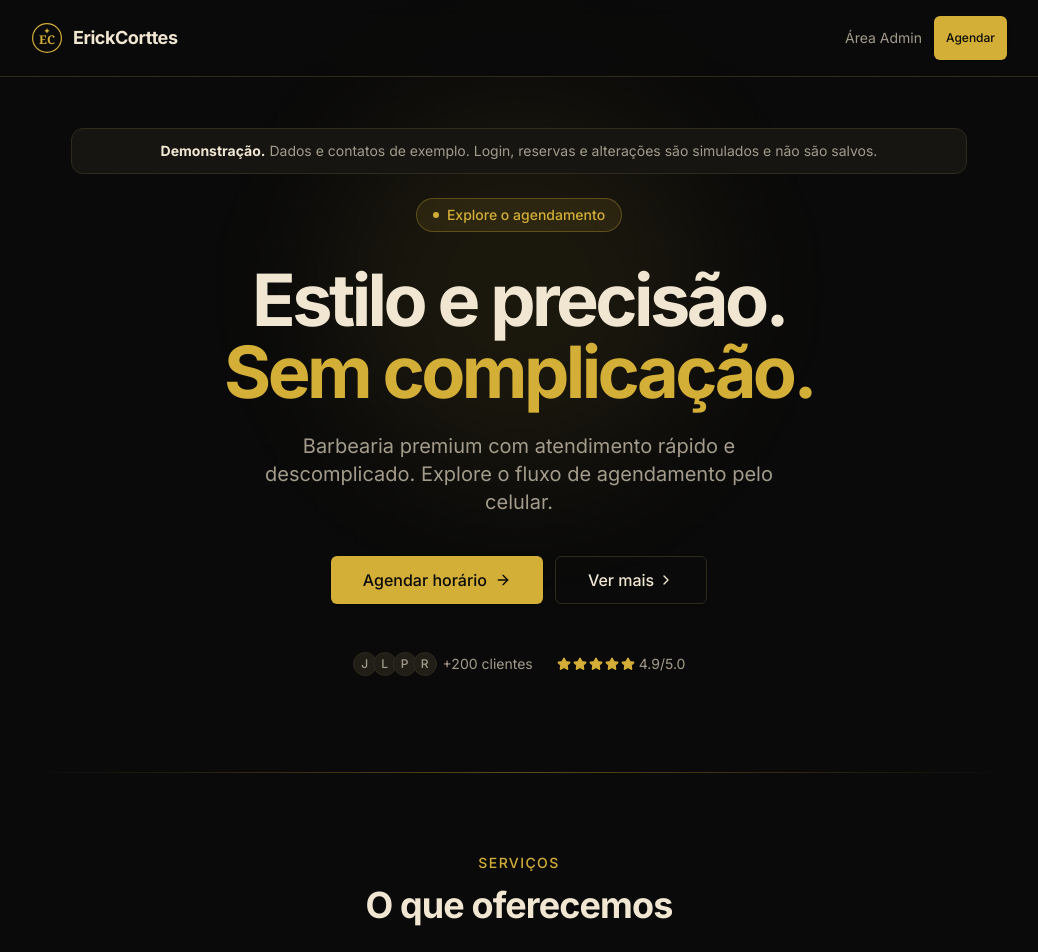
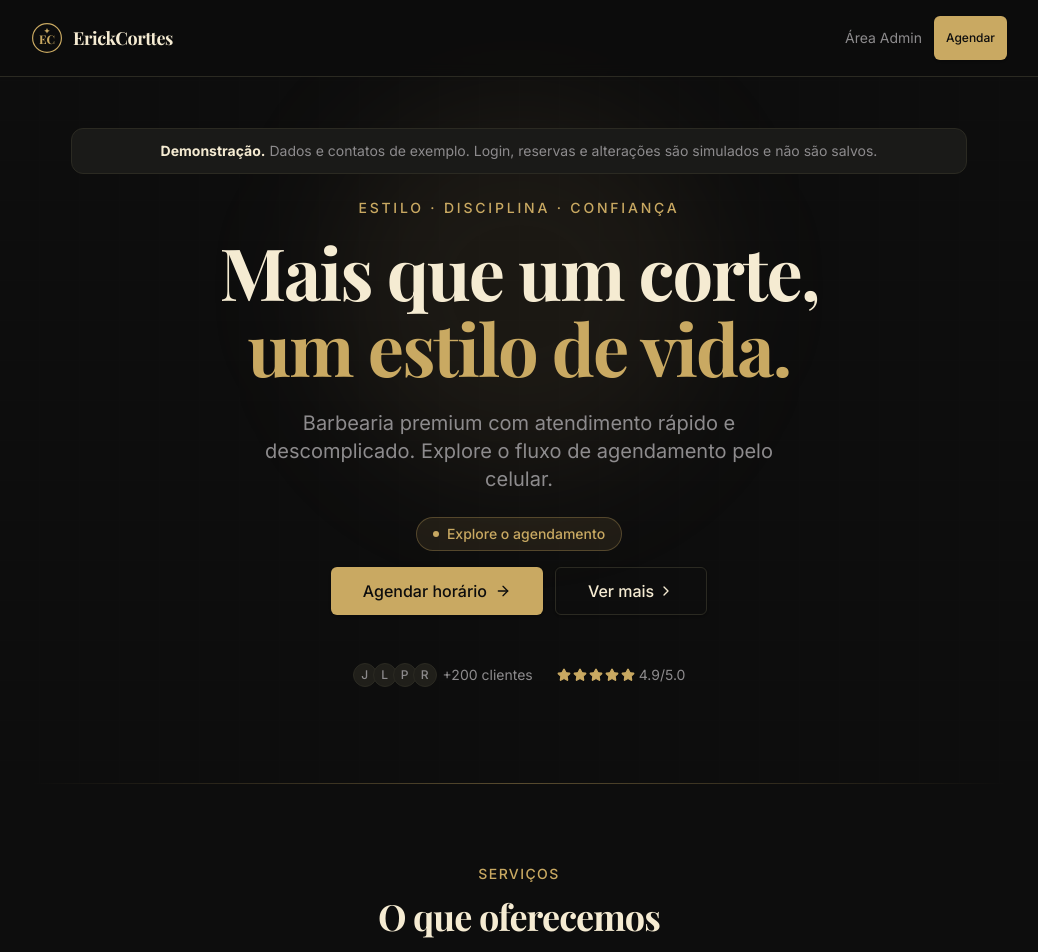
Before and after one commit to ZontekServicos/Barbearia, a React (Vite) app: page / in a window 1280 px wide. Shown: the top 952 px of the page, without its empty margins (121-1159 px from the left). Built offline with nearby package versions, Linux system fonts and the light colour scheme; the HTML template or start-up script is replaced by a standard one.

Commit message:
fix: stabilize ErickCorttes branded UI

```diff
--- a/src/components/Logo.tsx
+++ b/src/components/Logo.tsx
@@ -7,7 +7,7 @@ export function Logo({ className = 'h-7 w-7' }: { className?: string }) {
         x="20"
         y="27"
         textAnchor="middle"
-        fontFamily="Georgia, 'Times New Roman', serif"
+        fontFamily="'Playfair Display', Georgia, serif"
         fontWeight="700"
         fontSize="15"
         fill="currentColor"
--- a/src/components/layouts/AdminLayout.tsx
+++ b/src/components/layouts/AdminLayout.tsx
@@ -44,7 +44,7 @@ export default function AdminLayout({ children }: { children: React.ReactNode })
         <div className="p-6 border-b border-[var(--border)]">
           <div className="flex items-center gap-2">
             <Logo className="h-7 w-7 text-[var(--primary)]" />
-            <span className="font-bold tracking-tight text-[var(--primary)] text-lg">ErickCorttes</span>
+            <span className="font-display font-bold tracking-tight text-[var(--primary)] text-lg">ErickCorttes</span>
           </div>
           <p className="text-xs text-[var(--muted-foreground)] mt-1 ml-9">Painel do Barbeiro</p>
         </div>
@@ -96,7 +96,7 @@ export default function AdminLayout({ children }: { children: React.ReactNode })
         <div className="p-5 border-b border-[var(--border)] flex items-center justify-between">
           <div className="flex items-center gap-2">
             <Logo className="h-7 w-7 text-[var(--primary)]" />
-            <span className="font-bold tracking-tight text-[var(--primary)]">ErickCorttes</span>
+            <span className="font-display font-bold tracking-tight text-[var(--primary)]">ErickCorttes</span>
           </div>
           <button aria-label="Fechar menu" onClick={() => setMobileOpen(false)} className="w-11 h-11 inline-flex items-center justify-center text-[var(--muted-foreground)] hover:text-[var(--foreground)]">
             <X className="h-5 w-5" />
--- a/src/components/layouts/ClientLayout.tsx
+++ b/src/components/layouts/ClientLayout.tsx
@@ -22,7 +22,7 @@ export default function ClientLayout({ children }: { children: React.ReactNode }
       <header className="sticky top-0 z-20 bg-[var(--background)]/90 backdrop-blur border-b border-[var(--border)] px-4 py-3 flex items-center justify-center">
         <div className="flex items-center gap-2">
           <Logo className="h-6 w-6 text-[var(--primary)]" />
-          <span className="font-bold tracking-tight text-[var(--foreground)]">ErickCorttes</span>
+          <span className="font-display font-bold tracking-tight text-[var(--foreground)]">ErickCorttes</span>
         </div>
       </header>
 
--- a/src/components/ui/badge.tsx
+++ b/src/components/ui/badge.tsx
@@ -5,7 +5,7 @@ export type BadgeVariant = 'default' | 'confirmed' | 'completed' | 'cancelled' |
 
 const variantClasses: Record<BadgeVariant, string> = {
   default: 'bg-[var(--secondary)] text-[var(--foreground)]',
-  confirmed: 'bg-[#D4AF37]/15 text-[#D4AF37] border border-[#D4AF37]/30',
+  confirmed: 'bg-[var(--primary)]/15 text-[var(--primary)] border border-[var(--primary)]/30',
   completed: 'bg-green-900/40 text-green-400 border border-green-800/40',
   cancelled: 'bg-red-900/40 text-red-400 border border-red-800/40',
   missed: 'bg-orange-900/40 text-orange-400 border border-orange-800/40',
--- a/src/components/ui/button.tsx
+++ b/src/components/ui/button.tsx
@@ -17,7 +17,7 @@ const Button = React.forwardRef<HTMLButtonElement, ButtonProps>(
         className={cn(
           'inline-flex items-center justify-center whitespace-nowrap rounded-md text-sm font-medium transition-colors focus-visible:ring-2 focus-visible:ring-[var(--ring)] disabled:pointer-events-none disabled:opacity-50',
           {
-            'bg-[var(--primary)] text-[var(--primary-foreground)] shadow hover:bg-[var(--primary)]/90': variant === 'default',
+            'bg-[var(--primary)] text-[var(--primary-foreground)] shadow hover:bg-[var(--primary-light)] active:bg-[var(--primary-dark)]': variant === 'default',
             'bg-[var(--secondary)] text-[var(--secondary-foreground)] shadow-sm hover:bg-[var(--secondary)]/80': variant === 'secondary',
             'border border-[var(--border)] bg-transparent shadow-sm hover:bg-[var(--secondary)]': variant === 'outline',
             'hover:bg-[var(--secondary)] hover:text-[var(--secondary-foreground)]': variant === 'ghost',
--- a/src/components/ui/card.tsx
+++ b/src/components/ui/card.tsx
@@ -19,9 +19,9 @@ const CardHeader = React.forwardRef<HTMLDivElement, React.HTMLAttributes<HTMLDiv
 )
 CardHeader.displayName = 'CardHeader'
 
-const CardTitle = React.forwardRef<HTMLParagraphElement, React.HTMLAttributes<HTMLHeadingElement>>(
+const CardTitle = React.forwardRef<HTMLHeadingElement, React.HTMLAttributes<HTMLHeadingElement>>(
   ({ className, ...props }, ref) => (
-    <h3 ref={ref} className={cn('font-semibold leading-none tracking-tight', className)} {...props} />
+    <h3 ref={ref} className={cn('font-display font-semibold leading-none tracking-tight', className)} {...props} />
   )
 )
 CardTitle.displayName = 'CardTitle'
--- a/src/index.css
+++ b/src/index.css
@@ -1,33 +1,36 @@
-@import url('https://fonts.googleapis.com/css2?family=Inter:wght@400;500;600;700&display=swap');
+@import url('https://fonts.googleapis.com/css2?family=Inter:wght@400;500;600;700&family=Playfair+Display:wght@600;700;800&display=swap');
 @import 'tailwindcss';
 
 @theme {
   --font-sans: 'Inter', sans-serif;
+  --font-display: 'Playfair Display', Georgia, serif;
 }
 
 @layer base {
   :root {
-    --background: #0A0A0A;
-    --foreground: #F0E6D2;
+    /* ERICKCORTTES BARBEARIA — official brand palette */
+    --background: #0D0D0D; /* Preto profundo */
+    --foreground: #F5EBD2; /* Creme */
 
-    --card: #171512;
-    --card-foreground: #F0E6D2;
+    --card: #1A1A18; /* Carvão */
+    --card-foreground: #F5EBD2;
 
-    --primary: #D4AF37; /* Gold accent */
-    --primary-dark: #9C7A2E; /* Deeper bronze-gold for gradients/depth */
-    --primary-foreground: #0A0A0A;
+    --primary: #C9A962; /* Dourado principal */
+    --primary-light: #E1C77B; /* Dourado claro */
+    --primary-dark: #8E7A46; /* Bronze */
+    --primary-foreground: #0D0D0D;
 
-    --secondary: #211E17;
-    --secondary-foreground: #E5DCC8;
+    --secondary: #201F1A;
+    --secondary-foreground: #F5EBD2;
 
-    --muted: #211E17;
-    --muted-foreground: #A39B8B;
+    --muted: #201F1A;
+    --muted-foreground: #8D8B8D; /* Cinza neutro */
 
-    --accent: #D4AF37;
-    --accent-foreground: #0A0A0A;
+    --accent: #C9A962;
+    --accent-foreground: #0D0D0D;
 
-    --border: #302A1D;
-    --ring: #D4AF37;
+    --border: #2B2A22;
+    --ring: #C9A962;
 
     --radius: 0.5rem;
 
@@ -37,7 +40,7 @@
     --destructive: #C62828;
     --destructive-foreground: #FFFFFF;
     --warning: #F9A825;
-    --warning-foreground: #111111;
+    --warning-foreground: #0D0D0D;
   }
 
   * {
@@ -66,6 +69,10 @@
     }
   }
 
+  h1, h2 {
+    font-family: var(--font-display);
+  }
+
   body {
     background-color: var(--background);
     color: var(--foreground);
--- a/src/pages/Landing.tsx
+++ b/src/pages/Landing.tsx
@@ -32,14 +32,14 @@ export default function Landing() {
         <div className="max-w-5xl mx-auto px-6 py-4 flex items-center justify-between">
           <div className="flex items-center gap-2.5">
             <Logo className="h-8 w-8 text-[var(--primary)]" />
-            <span className="font-bold text-lg tracking-tight">ErickCorttes</span>
+            <span className="font-display font-bold text-lg tracking-tight">ErickCorttes</span>
           </div>
           <div className="flex items-center gap-3">
             <Link to="/admin" className="text-sm text-[var(--muted-foreground)] hover:text-[var(--foreground)] transition-colors hidden sm:block">
               Área Admin
             </Link>
             <Button asChild size="sm">
-              <Link to="/client/schedule">Agendar</Link>
+              <Link to="/login">Agendar</Link>
             </Button>
           </div>
         </div>
@@ -58,23 +58,27 @@ export default function Landing() {
 
         <div className="max-w-4xl mx-auto text-center relative z-10">
           <DemoNotice />
-          <div className="inline-flex items-center gap-2 border border-[var(--primary)]/30 bg-[var(--primary)]/10 rounded-full px-4 py-1.5 text-sm text-[var(--primary)] font-medium mb-8">
+          <p className="text-xs sm:text-sm font-medium tracking-[0.2em] text-[var(--primary)] uppercase mb-4">
+            Estilo · Disciplina · Confiança
+          </p>
+
+          <h1 className="font-display text-4xl sm:text-5xl md:text-7xl font-bold tracking-tight leading-[1.05] mb-6">
+            Mais que um corte,<br />
+            <span className="text-[var(--primary)]">um estilo de vida.</span>
+          </h1>
+
+          <p className="text-[var(--muted-foreground)] text-lg md:text-xl max-w-xl mx-auto mb-6">
+            Barbearia premium com atendimento rápido e descomplicado. Explore o fluxo de agendamento pelo celular.
+          </p>
+
+          <div className="inline-flex items-center gap-2 border border-[var(--primary)]/30 bg-[var(--primary)]/10 rounded-full px-4 py-1.5 text-sm text-[var(--primary)] font-medium mb-4">
             <span className="w-1.5 h-1.5 rounded-full bg-[var(--primary)] animate-pulse" />
             Explore o agendamento
           </div>
 
-          <h1 className="text-5xl md:text-7xl font-bold tracking-tighter leading-none mb-6">
-            Estilo e precisão.<br />
-            <span className="text-[var(--primary)]">Sem complicação.</span>
-          </h1>
-
-          <p className="text-[var(--muted-foreground)] text-lg md:text-xl max-w-xl mx-auto mb-10">
-            Barbearia premium com atendimento rápido e descomplicado. Explore o fluxo de agendamento pelo celular.
-          </p>
-
           <div className="flex flex-col sm:flex-row gap-3 justify-center">
             <Button asChild size="lg" className="text-base h-12 px-8">
-              <Link to="/client/schedule">
+              <Link to="/login">
                 Agendar horário <ArrowRight className="ml-2 h-4 w-4" />
               </Link>
             </Button>
@@ -114,14 +118,14 @@ export default function Landing() {
         <div className="max-w-5xl mx-auto">
           <div className="text-center mb-12">
             <p className="text-[var(--primary)] text-sm font-medium tracking-widest uppercase mb-3">Serviços</p>
-            <h2 className="text-3xl md:text-4xl font-bold tracking-tight">O que oferecemos</h2>
+            <h2 className="font-display text-3xl md:text-4xl font-bold tracking-tight">O que oferecemos</h2>
           </div>
 
           <div className="grid grid-cols-1 md:grid-cols-3 gap-4">
             {SERVICES.filter(s => s.active).map((service) => (
               <div
                 key={service.id}
-                className="group border border-[var(--border)] bg-[var(--card)] rounded-2xl p-6 hover:border-[var(--primary)]/50 transition-all hover:shadow-[0_0_20px_rgba(212,175,55,0.08)]"
+                className="group border border-[var(--border)] bg-[var(--card)] rounded-2xl p-6 hover:border-[var(--primary)]/50 transition-all hover:shadow-[0_0_20px_rgba(201,169,98,0.08)]"
               >
                 <div className="flex items-start justify-between mb-4">
                   <div className="w-10 h-10 rounded-xl bg-[var(--primary)]/15 flex items-center justify-center">
@@ -143,7 +147,7 @@ export default function Landing() {
 
           <div className="text-center mt-10">
             <Button asChild size="lg">
-              <Link to="/client/schedule">
+              <Link to="/login">
                 Agendar agora <ArrowRight className="ml-2 h-4 w-4" />
               </Link>
             </Button>
@@ -162,7 +166,7 @@ export default function Landing() {
           {/* Hours */}
           <div>
             <p className="text-[var(--primary)] text-sm font-medium tracking-widest uppercase mb-3">Horários</p>
-            <h2 className="text-2xl font-bold tracking-tight mb-6">Funcionamento</h2>
+            <h2 className="font-display text-2xl font-bold tracking-tight mb-6">Funcionamento</h2>
             <div className="space-y-2">
               {BUSINESS_HOURS.map((h) => (
                 <div key={h.day} className="flex items-center justify-between py-2 border-b border-[var(--border)] last:border-0">
@@ -182,7 +186,7 @@ export default function Landing() {
           {/* Info */}
           <div>
             <p className="text-[var(--primary)] text-sm font-medium tracking-widest uppercase mb-3">Localização</p>
-            <h2 className="text-2xl font-bold tracking-tight mb-6">Onde estamos</h2>
+            <h2 className="font-display text-2xl font-bold tracking-tight mb-6">Onde estamos</h2>
 
             <div className="space-y-4">
               <div className="flex items-start gap-3">
@@ -235,7 +239,7 @@ export default function Landing() {
         <div className="max-w-5xl mx-auto">
           <div className="text-center mb-12">
             <p className="text-[var(--primary)] text-sm font-medium tracking-widest uppercase mb-3">Depoimentos</p>
-            <h2 className="text-3xl font-bold tracking-tight">O que dizem nossos clientes</h2>
+            <h2 className="font-display text-3xl font-bold tracking-tight">O que dizem nossos clientes</h2>
           </div>
 
           <div className="grid grid-cols-1 md:grid-cols-3 gap-4">
@@ -263,14 +267,14 @@ export default function Landing() {
               <div className="w-64 h-64 rounded-full bg-[var(--primary)]/5 blur-3xl" />
             </div>
             <div className="relative z-10">
-              <h2 className="text-3xl md:text-4xl font-bold tracking-tight mb-4">
+              <h2 className="font-display text-3xl md:text-4xl font-bold tracking-tight mb-4">
                 Pronto para o visual perfeito?
               </h2>
               <p className="text-[var(--muted-foreground)] mb-8 max-w-md mx-auto">
                 Agende agora em menos de 1 minuto. Sem cadastro complicado.
               </p>
               <Button asChild size="lg" className="text-base h-12 px-10">
-                <Link to="/client/schedule">
+                <Link to="/login">
                   Agendar horário <ArrowRight className="ml-2 h-4 w-4" />
                 </Link>
               </Button>
@@ -282,13 +286,16 @@ export default function Landing() {
       </main>
       {/* Footer */}
       <footer className="border-t border-[var(--border)] py-8 px-6">
-        <div className="max-w-5xl mx-auto flex flex-col md:flex-row items-center justify-between gap-4 text-sm text-[var(--muted-foreground)]">
+        <div className="max-w-5xl mx-auto flex flex-col items-center gap-4 text-sm text-[var(--muted-foreground)]">
           <div className="flex items-center gap-2">
             <Logo className="h-4 w-4 text-[var(--primary)]" />
-            <span className="font-medium text-[var(--foreground)]">ErickCorttes</span>
+            <span className="font-display font-semibold text-[var(--foreground)]">ErickCorttes</span>
           </div>
-          <p>© 2026 ErickCorttes. Todos os direitos reservados.</p>
-          <Link to="/admin" className="min-h-11 inline-flex items-center hover:text-[var(--foreground)] transition-colors">Área administrativa</Link>
+          <p className="text-xs tracking-widest uppercase text-[var(--primary)]/80">Mais que um corte, um estilo de vida</p>
+          <div className="w-full flex flex-col md:flex-row items-center justify-between gap-3">
+            <p>© 2026 ErickCorttes. Todos os direitos reservados.</p>
+            <Link to="/admin" className="min-h-11 inline-flex items-center hover:text-[var(--foreground)] transition-colors">Área administrativa</Link>
+          </div>
         </div>
       </footer>
     </div>
--- a/src/pages/client/Appointments.tsx
+++ b/src/pages/client/Appointments.tsx
@@ -1,9 +1,10 @@
 import { useState } from 'react'
 import { Link } from 'react-router-dom'
-import { CalendarPlus, Clock, X } from 'lucide-react'
+import { Clock, X } from 'lucide-react'
 import { Button } from '@/components/ui/button'
 import { StatusBadge } from '@/components/ui/badge'
 import { Modal } from '@/components/ui/Modal'
+import { Logo } from '@/components/Logo'
 import { APPOINTMENTS } from '@/data/mock'
 
 const today = '2026-09-15'
@@ -49,7 +50,7 @@ export default function Appointments() {
 
         {filteredUpcoming.length === 0 ? (
           <div className="border border-dashed border-[var(--border)] rounded-2xl p-8 text-center">
-            <CalendarPlus className="h-10 w-10 text-[var(--muted-foreground)]/50 mx-auto mb-3" />
+            <Logo className="h-10 w-10 text-[var(--muted-foreground)]/40 mx-auto mb-3" />
             <p className="text-[var(--muted-foreground)] text-sm mb-4">Você ainda não possui agendamentos futuros.</p>
             <Button asChild size="sm">
               <Link to="/client/schedule">Agendar agora</Link>
--- a/src/pages/client/ClientHome.tsx
+++ b/src/pages/client/ClientHome.tsx
@@ -1,6 +1,7 @@
 import { Link } from 'react-router-dom'
 import { CalendarPlus, Clock, Scissors } from 'lucide-react'
 import { StatusBadge } from '@/components/ui/badge'
+import { Logo } from '@/components/Logo'
 import { APPOINTMENTS, SERVICES } from '@/data/mock'
 
 const upcoming = APPOINTMENTS
@@ -49,6 +50,7 @@ export default function ClientHome() {
 
         {upcoming.length === 0 ? (
           <div className="border border-dashed border-[var(--border)] rounded-xl p-6 text-center">
+            <Logo className="h-8 w-8 text-[var(--muted-foreground)]/40 mx-auto mb-2" />
             <p className="text-sm text-[var(--muted-foreground)]">Nenhum agendamento futuro.</p>
           </div>
         ) : (
--- a/src/pages/client/Login.tsx
+++ b/src/pages/client/Login.tsx
@@ -4,6 +4,7 @@ import { ArrowLeft, Phone, MessageSquare, User } from 'lucide-react'
 import { Button } from '@/components/ui/button'
 import { DemoNotice } from '@/components/DemoNotice'
 import { Input } from '@/components/ui/input'
+import { Logo } from '@/components/Logo'
 
 type Step = 'phone' | 'otp' | 'register'
 
@@ -84,6 +85,13 @@ export default function Login() {
     <main className="min-h-dvh bg-[var(--background)] flex flex-col items-center justify-center px-6 py-12">
       <div className="w-full max-w-sm">
         <DemoNotice />
+        {/* Brand */}
+        <div className="flex flex-col items-center gap-2 mb-8">
+          <Logo className="h-9 w-9 text-[var(--primary)]" />
+          <span className="font-display font-bold text-lg tracking-tight">ErickCorttes</span>
+          <p className="text-xs tracking-widest uppercase text-[var(--muted-foreground)]">Estilo · Disciplina · Confiança</p>
+        </div>
+
         {/* Back */}
         <button
           disabled={loading}
@@ -94,7 +102,7 @@ export default function Login() {
           Voltar
         </button>
 
-        {/* Logo */}
+        {/* Step icon */}
         <div className="mb-8 text-center">
           <div className="w-12 h-12 rounded-2xl bg-[var(--primary)]/15 border border-[var(--primary)]/30 flex items-center justify-center mx-auto mb-4">
             {step === 'phone' && <Phone className="h-6 w-6 text-[var(--primary)]" />}
@@ -104,13 +112,13 @@ export default function Login() {
 
           {step === 'phone' && (
             <>
-              <h1 className="text-2xl font-bold tracking-tight">Qual é o seu número?</h1>
+              <h1 className="font-display text-2xl font-bold tracking-tight">Qual é o seu número?</h1>
               <p className="text-sm text-[var(--muted-foreground)] mt-2">Use um número de exemplo. Nenhuma mensagem será enviada.</p>
             </>
           )}
           {step === 'otp' && (
             <>
-              <h1 className="text-2xl font-bold tracking-tight">Digite o código</h1>
+              <h1 className="font-display text-2xl font-bold tracking-tight">Digite o código</h1>
               <p className="text-sm text-[var(--muted-foreground)] mt-2">
                 Simulação para<br />
                 <span className="text-[var(--foreground)] font-medium">{phone}</span>
@@ -119,7 +127,7 @@ export default function Login() {
           )}
           {step === 'register' && (
             <>
-              <h1 className="text-2xl font-bold tracking-tight">Primeiro acesso</h1>
+              <h1 className="font-display text-2xl font-bold tracking-tight">Primeiro acesso</h1>
               <p className="text-sm text-[var(--muted-foreground)] mt-2">Precisamos de mais algumas informações.</p>
             </>
           )}
--- a/src/pages/client/Schedule.tsx
+++ b/src/pages/client/Schedule.tsx
@@ -83,7 +83,7 @@ function ServiceStep({ onSelect }: { onSelect: (s: Service) => void }) {
             className={cn(
               'w-full flex items-center justify-between p-4 rounded-xl border transition-all text-left',
               selected === service.id
-                ? 'border-[var(--primary)] bg-[var(--primary)]/10 shadow-[0_0_12px_rgba(212,175,55,0.15)]'
+                ? 'border-[var(--primary)] bg-[var(--primary)]/10 shadow-[0_0_12px_rgba(201,169,98,0.15)]'
                 : 'border-[var(--border)] bg-[var(--card)] hover:border-[var(--primary)]/40'
             )}
           >
@@ -357,7 +357,7 @@ function SuccessStep({ service, date, time, onRestart }: { service: Service; dat
       <div className="w-20 h-20 rounded-full bg-[var(--primary)]/15 border-2 border-[var(--primary)]/40 flex items-center justify-center mx-auto mb-6">
         <Check className="h-10 w-10 text-[var(--primary)]" />
       </div>
-      <h2 className="text-2xl font-bold tracking-tight mb-2">Simulação concluída!</h2>
+      <h2 className="font-display text-2xl font-bold tracking-tight mb-2">Simulação concluída!</h2>
       <p className="text-[var(--muted-foreground)] text-sm mb-8">
         Você simulou{' '}
         <span className="text-[var(--foreground)] font-medium">{service.name}</span>{' '}
```
Also changed, not shown: 1 other file (tests, documents, lock files or other folders).
